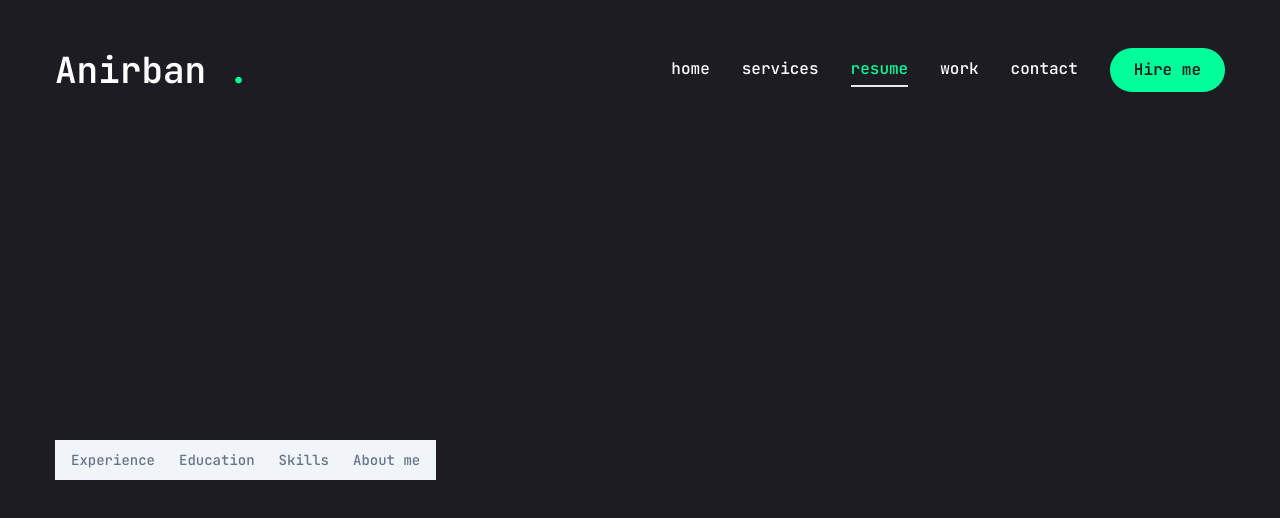
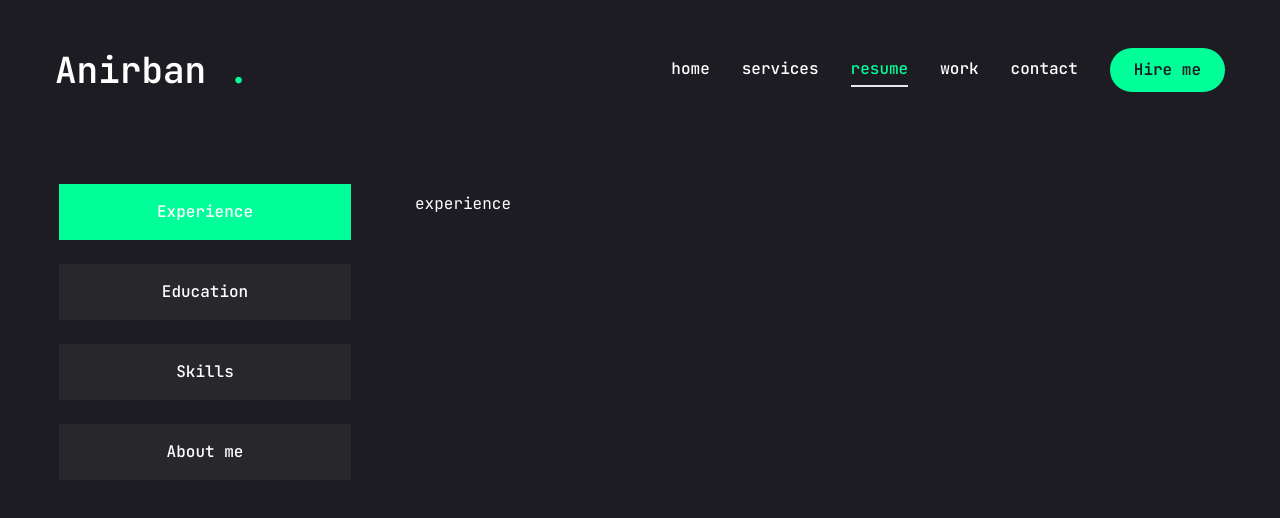
Before and after one commit to AnirbanDey-9497/anirban-portfolio, a Next.js app: page /resume in a window 1280 px wide. Shown: the top 518 px of the page. Built offline with nearby package versions, Linux system fonts and the light colour scheme.

Commit message:
Add the logos of the languages

```diff
--- a/app/resume/page.jsx
+++ b/app/resume/page.jsx
@@ -136,12 +136,18 @@
                 defaultValue="experience"
                 className="flex flex-col xl:flex-row gap-[60px]"
                 >
-                    <TabsList>
-                        <TabsTrigger>Experience</TabsTrigger>
-                        <TabsTrigger>Education</TabsTrigger>
-                        <TabsTrigger>Skills</TabsTrigger>
-                        <TabsTrigger>About me</TabsTrigger>
+                    <TabsList className="flex flex-col w-full max-w-[300px] mx-auto xl:mx-0 gap-6">
+                        <TabsTrigger value="experience">Experience</TabsTrigger>
+                        <TabsTrigger value="education">Education</TabsTrigger>
+                        <TabsTrigger value="skills">Skills</TabsTrigger>
+                        <TabsTrigger value="about">About me</TabsTrigger>
                     </TabsList>
+
+                    {/*content*/}
+                    <div className="min-h-[70vh] w-full">
+                        {/*experience*/}
+                        <TabsContent value="experience" className="w-full">experience</TabsContent>
+                    </div>
                 </Tabs>
             </div>
         </motion.div>
--- a/components/ui/tabs.jsx
+++ b/components/ui/tabs.jsx
@@ -11,7 +11,7 @@
   <TabsPrimitive.List
     ref={ref}
     className={cn(
-      "inline-flex h-10 items-center justify-center rounded-md bg-slate-100 p-1 text-slate-500 dark:bg-slate-800 dark:text-slate-400",
+      "inline-flex h-auto rounded-md p-1 text-primary",
       className
     )}
     {...props} />
@@ -22,7 +22,7 @@
   <TabsPrimitive.Trigger
     ref={ref}
     className={cn(
-      "inline-flex items-center justify-center whitespace-nowrap rounded-sm px-3 py-1.5 text-sm font-medium ring-offset-white transition-all focus-visible:outline-none focus-visible:ring-2 focus-visible:ring-slate-950 focus-visible:ring-offset-2 disabled:pointer-events-none disabled:opacity-50 data-[state=active]:bg-white data-[state=active]:text-slate-950 data-[state=active]:shadow-sm dark:ring-offset-slate-950 dark:focus-visible:ring-slate-300 dark:data-[state=active]:bg-slate-950 dark:data-[state=active]:text-slate-50",
+      "inline-flex items-center w-full bg-[#27272c] justify-center whitespace-nowrap text-white rounded-lg p-3 text-balance font-medium ring-offset-white transition-all disabled:pointer-events-none disabled:opacity-50 data-[state=active]:bg-accent",
       className
     )}
     {...props} />
```
